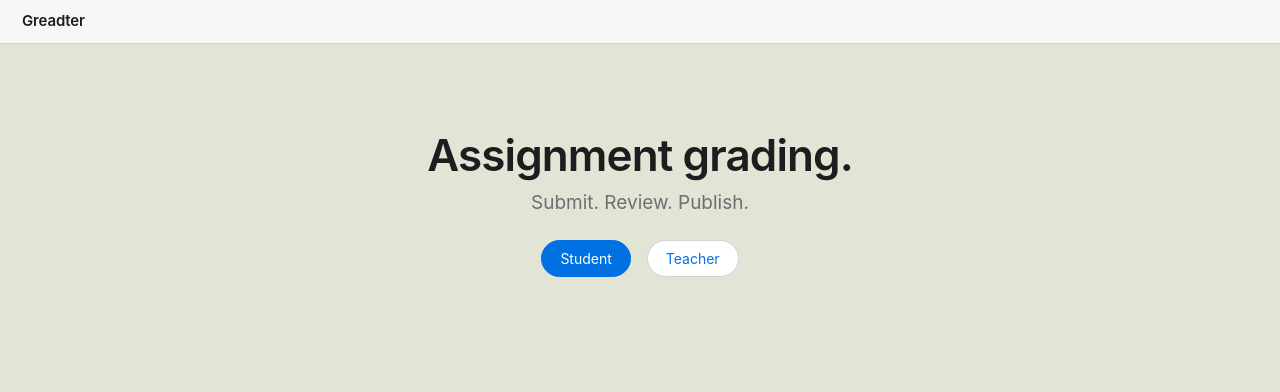
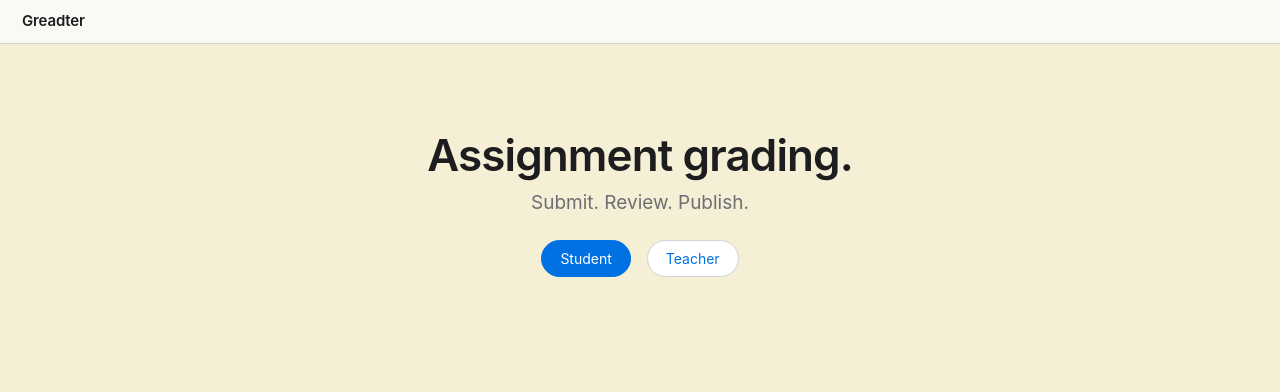
Before and after one commit to abdullahbazaz/Greadter, a website: page index.html in a window 1280 px wide. Drawn offline with Linux system fonts and the light colour scheme.

Commit message:
changed bg color

```diff
--- a/css/style.css
+++ b/css/style.css
@@ -1,6 +1,6 @@
 /* Greadter — Apple-style minimal. Flat, hairlines, Helvetica. No boxed cards. */
 :root{
-  --ink:#1d1d1f; --sub:#6e6e73; --line:#d2d2d7; --bg:#e2e4d6;
+  --ink:#1d1d1f; --sub:#6e6e73; --line:#d2d2d7; --bg:#F5EFD6;
   --blue:#0071e3; --red:#bf4800; --green:#1d8127; --amber:#9a6a00;
 }
 *{box-sizing:border-box}
```
